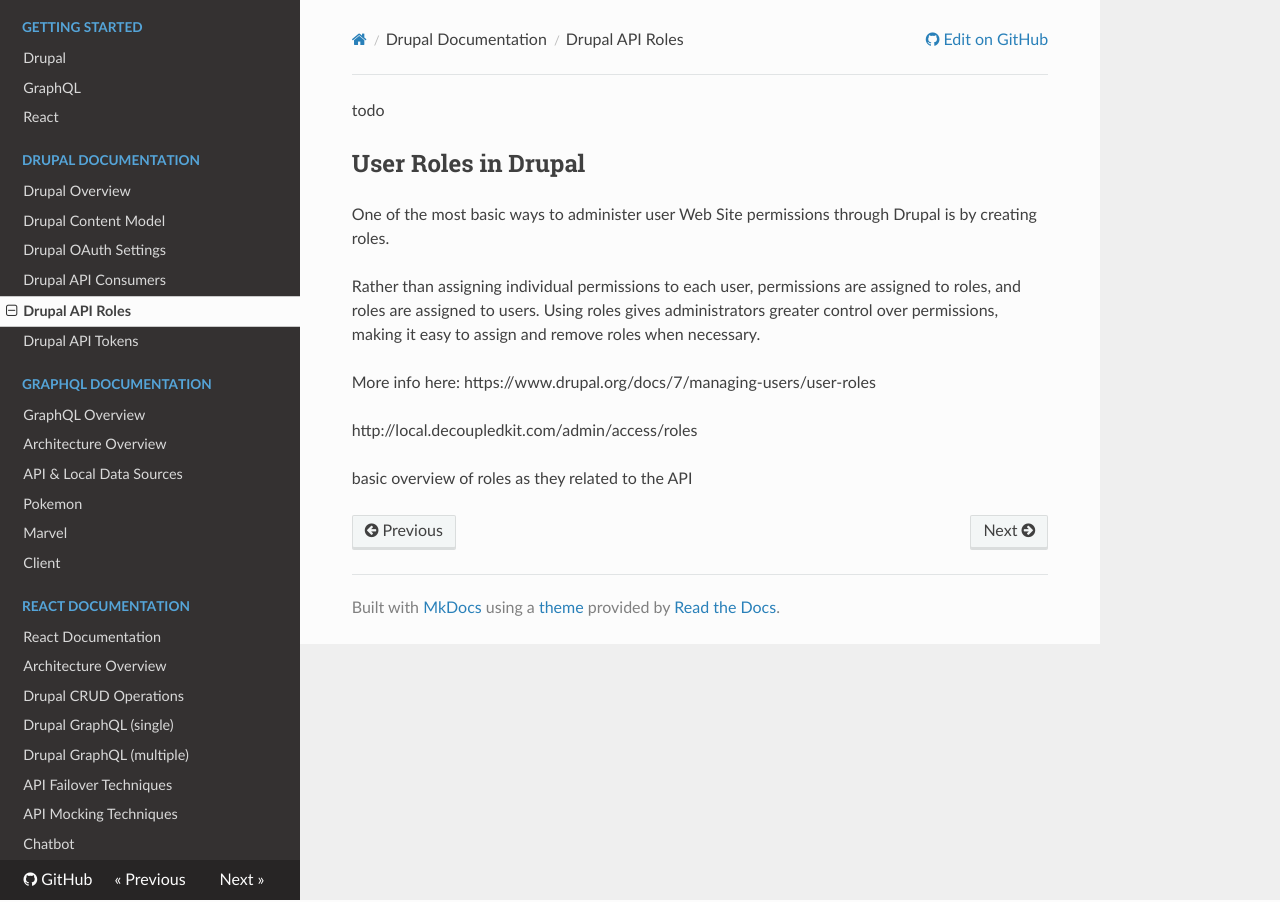
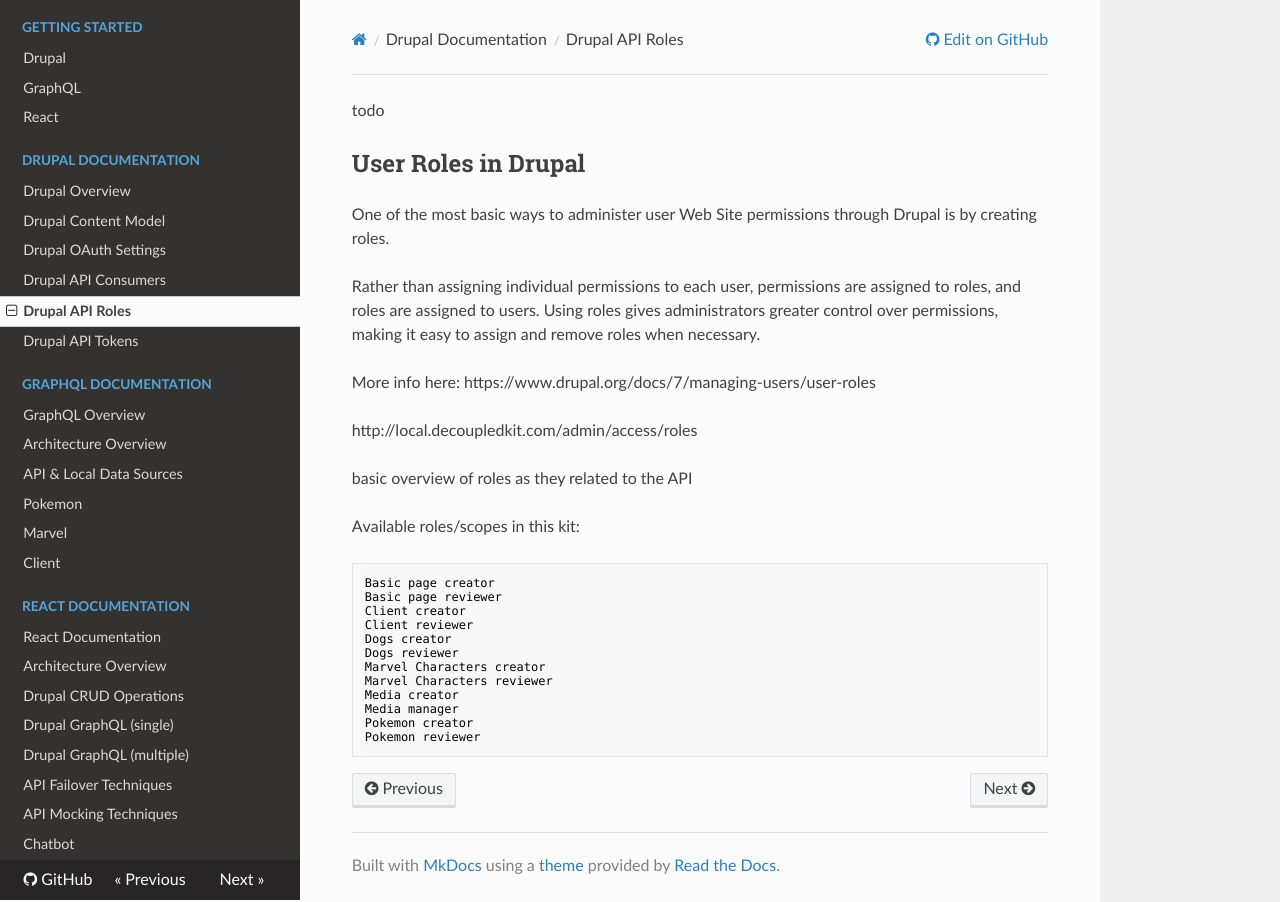
Before and after one commit to steveworley/decoupledkit-react, an MkDocs documentation site: the page built from docs/drupal-roles.md, in a window 1280 px wide. Built offline with MkDocs 1.6.1, drawn with Linux system fonts in a browser that asks for light colours; nearby versions of some CDN libraries; old or Windows-style settings are respelled for this version of MkDocs.

```diff
--- a/docs/drupal-roles.md
+++ b/docs/drupal-roles.md
@@ -9,3 +9,18 @@ More info here: https://www.drupal.org/docs/7/managing-users/user-roles
 http://local.decoupledkit.com/admin/access/roles
 
 basic overview of roles as they related to the API
+
+Available roles/scopes in this kit:
+
+    Basic page creator
+    Basic page reviewer
+    Client creator
+    Client reviewer
+    Dogs creator
+    Dogs reviewer
+    Marvel Characters creator
+    Marvel Characters reviewer
+    Media creator
+    Media manager
+    Pokemon creator
+    Pokemon reviewer
```
Also changed, not shown: docs/drupal-consumer.md (+10 -2 lines), docs/drupal-jsonapi.md (added, +112 -0 lines), docs/drupal-oauth.md (+2 -0 lines), docs/drupal.md (+18 -33 lines).
